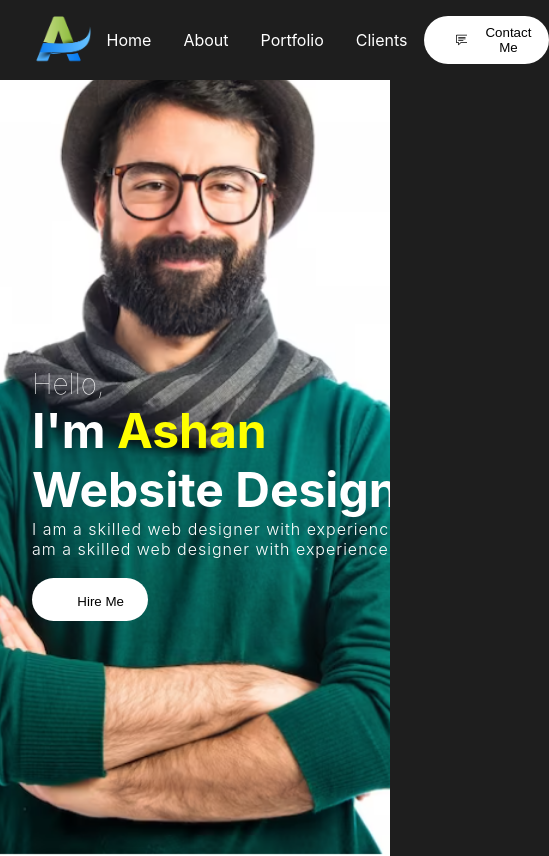
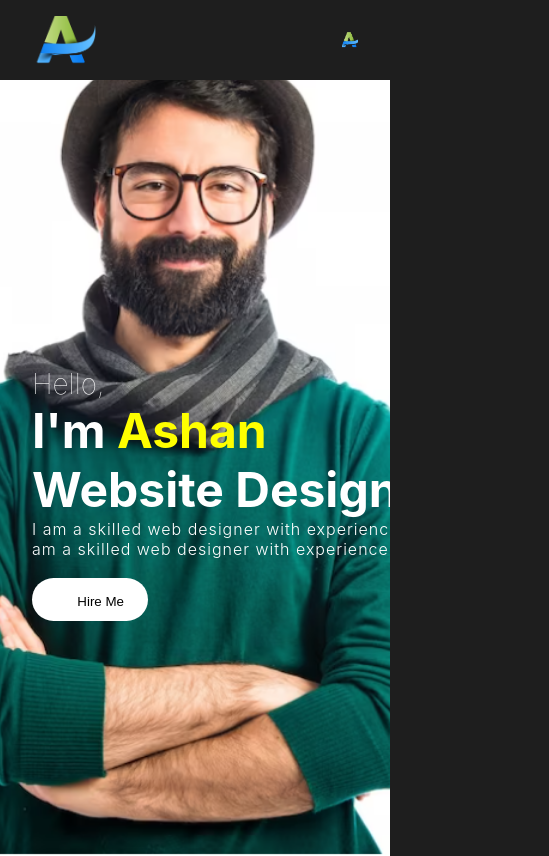
Before and after one commit to ashanmillewa/PortfolioSite, a React (Create React App) app: page / in a window 390 px wide. Shown: the top 856 px of the page, 549 px wide, since content can reach past the window. Built offline with nearby package versions, Linux system fonts and the light colour scheme; some icons are missing; a web font is replaced by a local one.

Commit message:
contact,navbar,footer updated

```diff
--- a/src/components/Contact/contact.css
+++ b/src/components/Contact/contact.css
@@ -9,22 +9,18 @@
     align-items: center;
     justify-content: center;
 }
-
 .contactPageTitle{
     font-size: 3rem;
     margin-bottom: 1rem;
 }
-
 .clientDesc{
     font-weight: 300;
     font-size: 1rem;
 }
-
 .clientImgs{
     margin: 1rem 0;
     display: flex;
 }
-
 .clientImg{
     object-fit: cover;
     width: 23%;
@@ -33,17 +29,14 @@
     padding: 0.25rem;
     flex-wrap: wrap;
 }
-
 #clients{
     padding: 2rem;
 }
-
 .contactDesc{
     padding: 2rem;
     font-size: medium;
     font-weight: 300;
 }
-
 .contactForm{
     margin: 1rem;
     display: flex;
@@ -53,7 +46,6 @@
     width: 90vw;
     max-width: 60rem;
 }
-
 .name, .email, .msg{
     font-size: medium;
     width: 100%;
@@ -65,7 +57,6 @@
     border-radius: 0.5rem;
     background : rgb(40, 40, 40);
 }
-
 .submitBtn{
     background: white;
     border: none;
@@ -73,11 +64,15 @@
     margin: 2rem;
     padding: 0.75rem 3.5rem  ;
 }
-
 .link{
     object-fit: cover;
     height: 3rem;
     width: 3rem;
     margin: 0 0.75rem;
-
 }
+.icon{
+    color: yellow;
+    width: 2rem;
+    height: 2rem;
+    margin: 0  0.75rem;
+}
--- a/src/components/Contact/contact.js
+++ b/src/components/Contact/contact.js
@@ -2,6 +2,11 @@ import React from 'react'
 import './contact.css'
 import ClientImg from '../../assets/portfolio.png'
 import logo from '../../assets/logo.png'
+import { FaFacebook } from "react-icons/fa";
+import { FaGithub } from "react-icons/fa";
+import { FaInstagram } from "react-icons/fa";
+import { FaLinkedin } from "react-icons/fa";
+
 
 const contact = () => {
   return (
@@ -28,11 +33,15 @@ const contact = () => {
                 <textarea className='msg' name='message' rows={5} placeholder='Your Message'></textarea>
                 <button type='submit' value='send' className='submitBtn'>Submit</button>
                 <div className='links'>
+                <FaFacebook className='icon'/>
+                <FaInstagram  className='icon'/>
+                <FaLinkedin className='icon'/>
+                <FaGithub className='icon'/>
+                    {/* <img src={logo} alt='' className='link'/>
                     <img src={logo} alt='' className='link'/>
                     <img src={logo} alt='' className='link'/>
                     <img src={logo} alt='' className='link'/>
-                    <img src={logo} alt='' className='link'/>
-                </div>
+  */}           </div>
             </form>
         </div>
     </section>
--- a/src/components/Intro/intro.css
+++ b/src/components/Intro/intro.css
@@ -55,7 +55,7 @@
     height: 1rem;
 }
 
-@media screen and (max-width:480px) {
+@media screen and (max-width:450px) {
     .bg{
         right: -20vw;
     }
--- a/src/components/Navbar/navbar.css
+++ b/src/components/Navbar/navbar.css
@@ -45,3 +45,50 @@
     width: 1rem;
     margin: 1rem;
 }
+
+.active{
+    color: yellow;
+    padding-bottom: 0.5rem ;
+    border-bottom: 3px solid yellow;
+}
+
+.navMenu{
+    position: absolute;
+    top: 4rem;
+    right: 2rem;
+    z-index: 2;
+    display: flex;
+    flex-direction: column;
+    padding: 0.5rem;
+    height: fit-content;
+    min-width: 15rem;
+    background: rgb(40,40,40);
+
+}
+
+.listItem{
+    color: white;
+    padding: 0.5rem 3rem;
+    margin: 0.25rem;
+    background: rgb(30, 30, 30);
+
+}
+
+.mobMenu{
+    height: 1rem;
+    width: 1rem;
+    object-fit: cover;
+}
+
+@media screen and (max-width:771px) {
+    .mobMenu{
+        display: flex;
+    }
+    .desktopMenu{
+        display: none;
+    }
+    .desktopMenuBtn{
+        display: none;
+    }
+
+}
--- a/src/components/Navbar/navbar.js
+++ b/src/components/Navbar/navbar.js
@@ -1,23 +1,40 @@
-import React from 'react'
+import React, { useState } from 'react'
 import './navbar.css'
 import logo from '../../assets/logo.png'
+import menu from '../../assets/logo.png'
 import { SlSpeech } from "react-icons/sl";
 import {Link} from 'react-scroll';
 
+
 const Navbar = () => {
+  const [showMenu, sethowMenu] = useState(false);
   return (
     <nav className='navbar'>
       <img src={logo} alt='logo'  className='logo'/>
       <div className='desktopMenu'>
 
-          <Link activeClass='active' to='intro' spy={true} smooth={true} offset={-100} className='desktopMenuItemList'>Home</Link>
-          <Link className='desktopMenuItemList'>About</Link>
-          <Link className='desktopMenuItemList'>Portfolio</Link>
-          <Link className='desktopMenuItemList'>Clients</Link>
+          <Link activeClass='active' to='intro' spy={true} smooth={true} offset={-50} duration={500} className='desktopMenuItemList'>Home</Link>
+          <Link activeClass='active' to='skills' spy={true} smooth={true} offset={-50} duration={500} className='desktopMenuItemList'>About</Link>
+          <Link activeClass='active' to='works' spy={true} smooth={true} offset={-50} duration={500} className='desktopMenuItemList'>Portfolio</Link>
+          <Link activeClass='active' to='clients' spy={true} smooth={true} offset={-50} duration={500} className='desktopMenuItemList'>Clients</Link>
       </div>
-      <button className='desktopMenuBtn'>
+      <button className='desktopMenuBtn' onClick={() => {
+        document.getElementById('contact').scrollIntoView({behavior: 'smooth'});
+      }}>
       <SlSpeech className='desktopMenuIcon' /> Contact Me </button>
+
+      <img src={menu} alt='Menu'  className='mobMenu' onClick={()=>sethowMenu(!showMenu)}/>
+      <div className='navMenu' style={{display: showMenu? 'flex' : 'none'}}>
+
+          <Link activeClass='active' to='intro' spy={true} smooth={true} offset={-50} duration={500} className='listItem' onClick={() => (false)}>Home</Link>
+          <Link activeClass='active' to='skills' spy={true} smooth={true} offset={-50} duration={500} className='listItem' onClick={() => (false)}>About</Link>
+          <Link activeClass='active' to='works' spy={true} smooth={true} offset={-50} duration={500} className='listItem' onClick={() => (false)}>Portfolio</Link>
+          <Link activeClass='active' to='clients' spy={true} smooth={true} offset={-50} duration={500} className='listItem' onClick={() => (false)}>Clients</Link>
+          <Link activeClass='active' to='contact' spy={true} smooth={true} offset={-50} duration={500} className='listItem' onClick={() => (false)}>Contact</Link>
+      </div>
+
       </nav>
+
   )
 }
 
--- a/src/components/Skills/skills.css
+++ b/src/components/Skills/skills.css
@@ -55,7 +55,7 @@
 
 }
 
-@media screen and (max-width:480px) {
+@media screen and (max-width:456px) {
     .skillBarText>p{
         font-size: 3vw;
     }
--- a/src/components/Works/works.css
+++ b/src/components/Works/works.css
@@ -44,7 +44,7 @@
     font-size: 1rem;
 }
 
-@media screen and (max-width:585px) {
+@media screen and (max-width:450px) {
     .worksImg{
         height: 50vw;
     }
```
